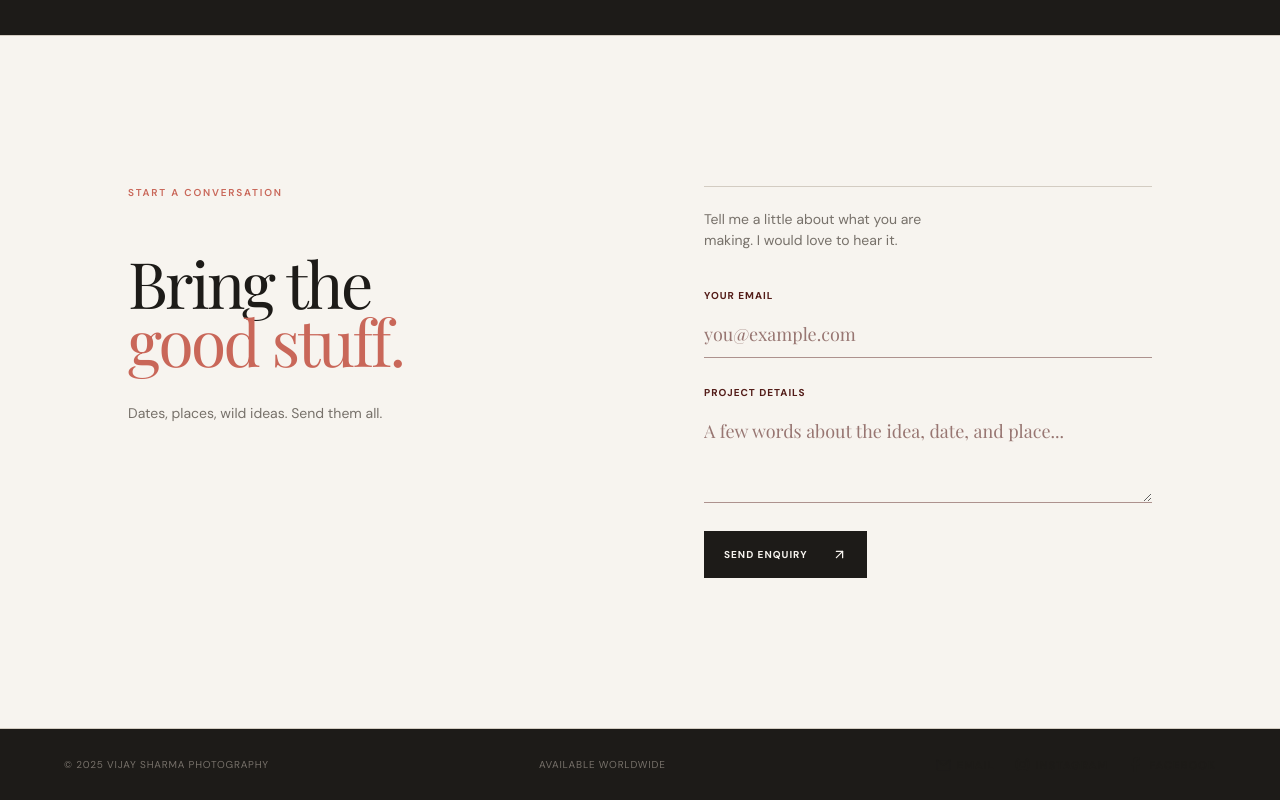
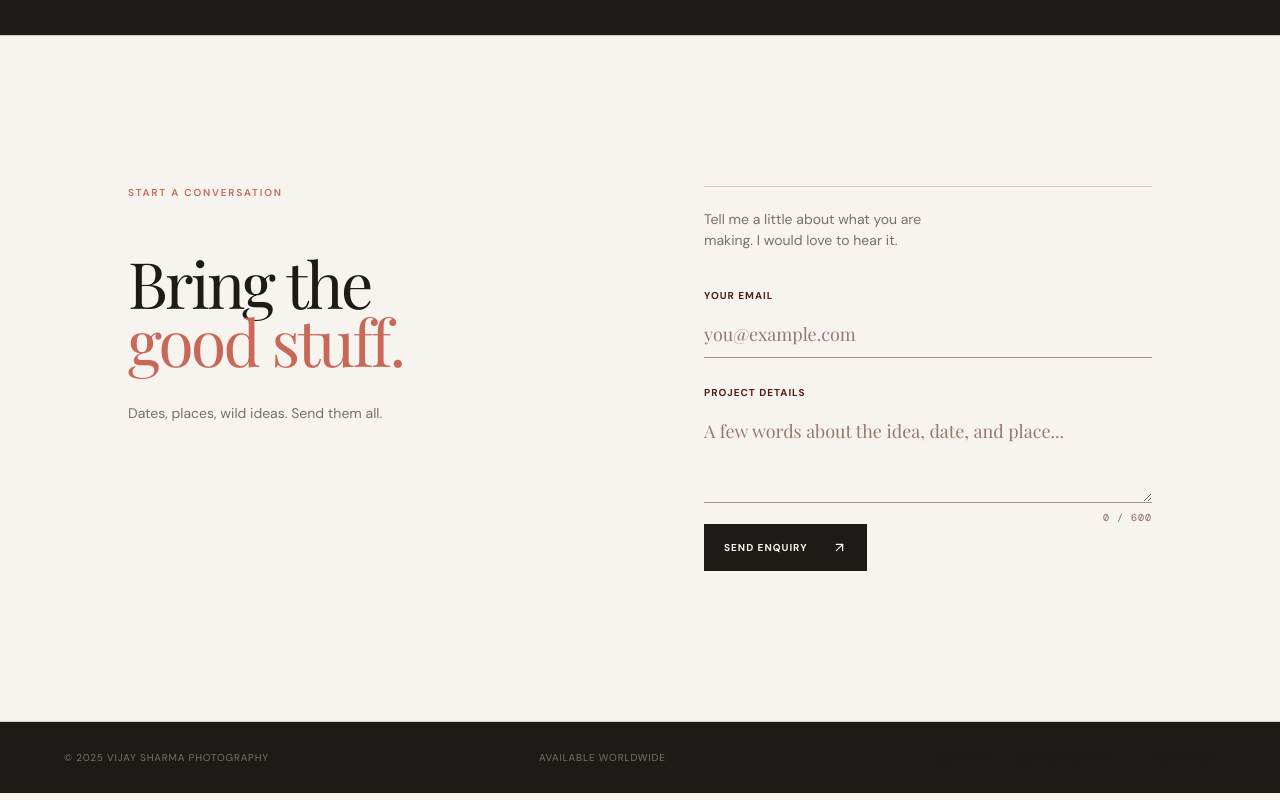
Before and after one commit to sanskarshrimali-20/vjphototgraphy, a React (Vite) app: page / in a window 1280 px wide. Shown: the part 6653-7453 px from the top of the page. Built offline with nearby package versions, Linux system fonts and the light colour scheme; a web font is replaced by a local one.

Commit message:
Send enquiries to configured Gmail

```diff
--- a/src/App.css
+++ b/src/App.css
@@ -91,11 +91,14 @@ em { color: var(--coral); font-family: var(--display); font-style: italic; }
 .contact-form-wrap > p { color: #531c18; font-size: 14px; line-height: 1.5; max-width: 270px; }
 form { margin-top: 38px; }
 label { color: #531c18; display: block; font: 700 10px var(--sans); letter-spacing: .1em; text-transform: uppercase; }
-input, textarea { background: transparent; border: 0; border-bottom: 1px solid rgba(83,28,24,.45); border-radius: 0; box-sizing: border-box; color: var(--paper); display: block; font: 400 18px var(--display); margin: 9px 0 28px; outline: 0; padding: 11px 0; resize: vertical; width: 100%; }
+input, textarea { background: transparent; border: 0; border-bottom: 1px solid rgba(83,28,24,.45); border-radius: 0; box-sizing: border-box; color: var(--ink); display: block; font: 400 18px var(--display); margin: 9px 0 28px; outline: 0; padding: 11px 0; resize: vertical; width: 100%; }
 input::placeholder, textarea::placeholder { color: rgba(83,28,24,.58); }
 input:focus, textarea:focus { border-color: var(--paper); }
+.character-count { color: rgba(83,28,24,.65); display: block; font: 10px var(--mono); margin-top: -20px; text-align: right; }
 .submit-button { align-items: center; background: var(--paper); border: 0; color: var(--ink); cursor: pointer; display: flex; font: 700 10px var(--sans); gap: 24px; letter-spacing: .1em; padding: 16px 20px; text-transform: uppercase; }
+.submit-button:disabled { cursor: wait; opacity: .6; }
 .success-message { color: var(--paper); font: 400 28px var(--display); margin-top: 38px; }
+.submit-error { color: #8d2e25; font: 12px/1.4 var(--sans); margin: 0 0 18px; }
 .site-footer { align-items: center; background: var(--paper); border-top: 1px solid var(--line); color: var(--muted); display: flex; font: 10px var(--sans); justify-content: space-between; letter-spacing: .08em; padding: 28px 5vw; text-transform: uppercase; }
 .site-footer div { display: flex; gap: 20px; }
 .site-footer a { align-items: center; display: flex; gap: 6px; }
--- a/src/pages/HomePage.jsx
+++ b/src/pages/HomePage.jsx
@@ -7,11 +7,14 @@ import SiteIntro from '../components/SiteIntro'
 
 const instagramUrl = 'https://www.instagram.com/vijaysharmaphotography_?igsi=ZG92ZHF2cXR2NTE='
 const facebookUrl = 'https://www.facebook.com/vijaysharmaphotography_/'
-const enquiryEmail = 'vijaysharmaphotography@gmail.com'
+const enquiryEmail = 'sanskarsharma2012@gmail.com'
 
 export default function HomePage() {
   const [activeCategory, setActiveCategory] = useState('All work')
   const [sent, setSent] = useState(false)
+  const [submitting, setSubmitting] = useState(false)
+  const [submitError, setSubmitError] = useState('')
+  const [detailLength, setDetailLength] = useState(0)
   const visibleItems = activeCategory === 'All work'
     ? portfolioItems
     : portfolioItems.filter((item) => item.category === activeCategory)
@@ -31,15 +34,27 @@ export default function HomePage() {
     return () => observer.disconnect()
   }, [])
 
-  function handleSubmit(event) {
+  async function handleSubmit(event) {
     event.preventDefault()
     const formData = new FormData(event.currentTarget)
     const email = formData.get('email')
     const details = formData.get('details')
-    const subject = encodeURIComponent('New photography enquiry')
-    const body = encodeURIComponent(`Email: ${email}\n\nProject details:\n${details}`)
-    window.location.href = `mailto:${enquiryEmail}?subject=${subject}&body=${body}`
-    setSent(true)
+    setSubmitting(true)
+    setSubmitError('')
+
+    try {
+      const response = await fetch(`https://formsubmit.co/ajax/${enquiryEmail}`, {
+        body: JSON.stringify({ _subject: 'New photography enquiry', email, details }),
+        headers: { Accept: 'application/json', 'Content-Type': 'application/json' },
+        method: 'POST',
+      })
+      if (!response.ok) throw new Error('Unable to send enquiry')
+      setSent(true)
+    } catch {
+      setSubmitError('Something went wrong. Please try again or email directly.')
+    } finally {
+      setSubmitting(false)
+    }
   }
 
   return (
@@ -61,7 +76,7 @@ export default function HomePage() {
       </section>
       <section className="contact-section reveal" id="contact">
         <div className="contact-title"><span className="section-number">Start a conversation</span><h2>Bring the<br /><em>good stuff.</em></h2><p>Dates, places, wild ideas. Send them all.</p></div>
-        <div className="contact-form-wrap"><p>Tell me a little about what you are making. I would love to hear it.</p>{sent ? <div className="success-message">Your email draft is ready. Thank you.</div> : <form onSubmit={handleSubmit}><label>Your email<input name="email" required type="email" placeholder="you@example.com" /></label><label>Project details<textarea name="details" required rows="3" placeholder="A few words about the idea, date, and place..." /></label><button className="submit-button" type="submit">Send enquiry <FiArrowUpRight /></button></form>}</div>
+        <div className="contact-form-wrap"><p>Tell me a little about what you are making. I would love to hear it.</p>{sent ? <div className="success-message" role="status">Thank you. Your enquiry has been sent.</div> : <form onSubmit={handleSubmit}><label>Your email<input name="email" required type="email" placeholder="you@example.com" /></label><label>Project details<textarea name="details" required rows="3" maxLength="600" onInput={(event) => setDetailLength(event.currentTarget.value.length)} placeholder="A few words about the idea, date, and place..." /><span className="character-count" aria-live="polite">{detailLength} / 600</span></label>{submitError && <p className="submit-error" role="alert">{submitError}</p>}<button className="submit-button" disabled={submitting} type="submit">{submitting ? 'Sending...' : 'Send enquiry'} <FiArrowUpRight /></button></form>}</div>
       </section>
       <footer className="site-footer"><span>© 2025 Vijay Sharma Photography</span><span>Available worldwide</span><div className="social-links"><a href="#contact" aria-label="Email Vijay Sharma"><FiMail /> Email</a><a href={instagramUrl} aria-label="Open Vijay Sharma Photography on Instagram" target="_blank" rel="noreferrer"><FaInstagram /> Instagram</a><a href={facebookUrl} aria-label="Open Vijay Sharma Photography on Facebook" target="_blank" rel="noreferrer"><FaFacebookF /> Facebook</a></div></footer>
     </main>
```
Also changed, not shown: 1 other file (tests, documents, lock files or other folders).
